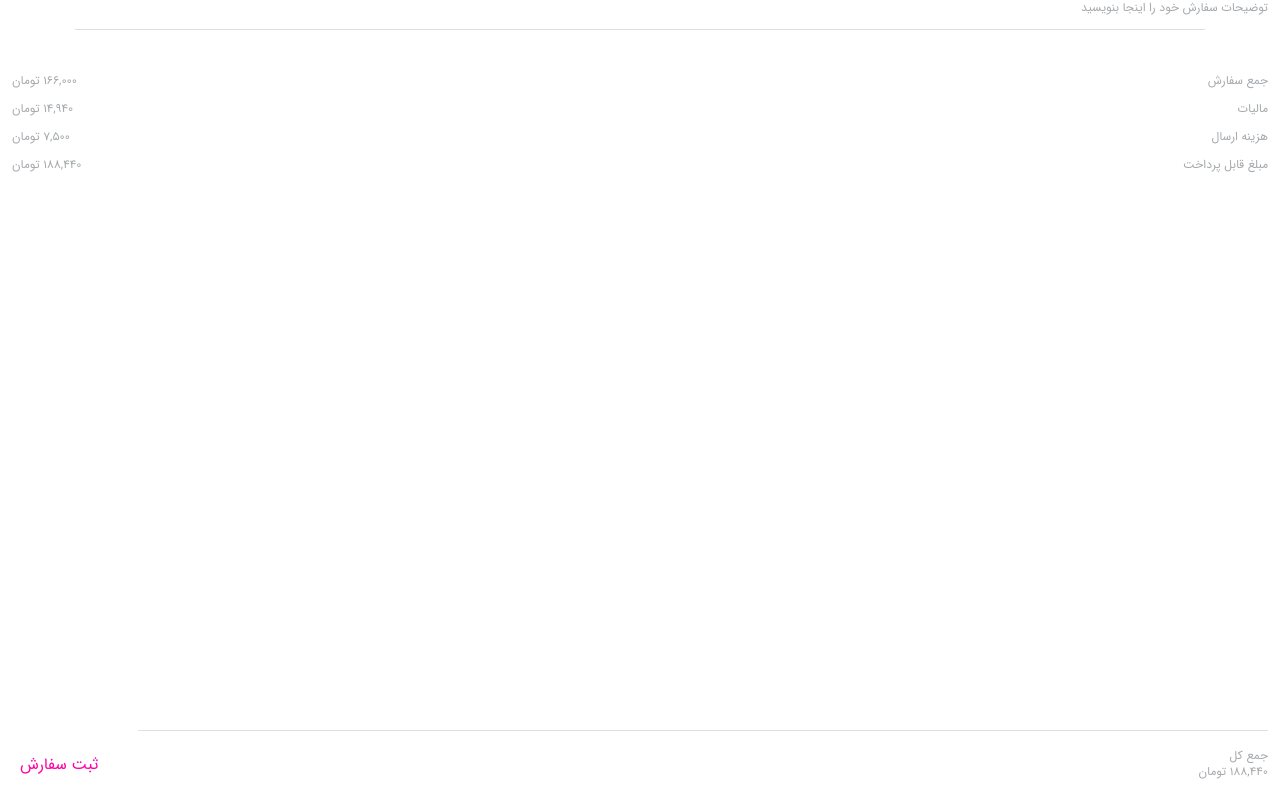
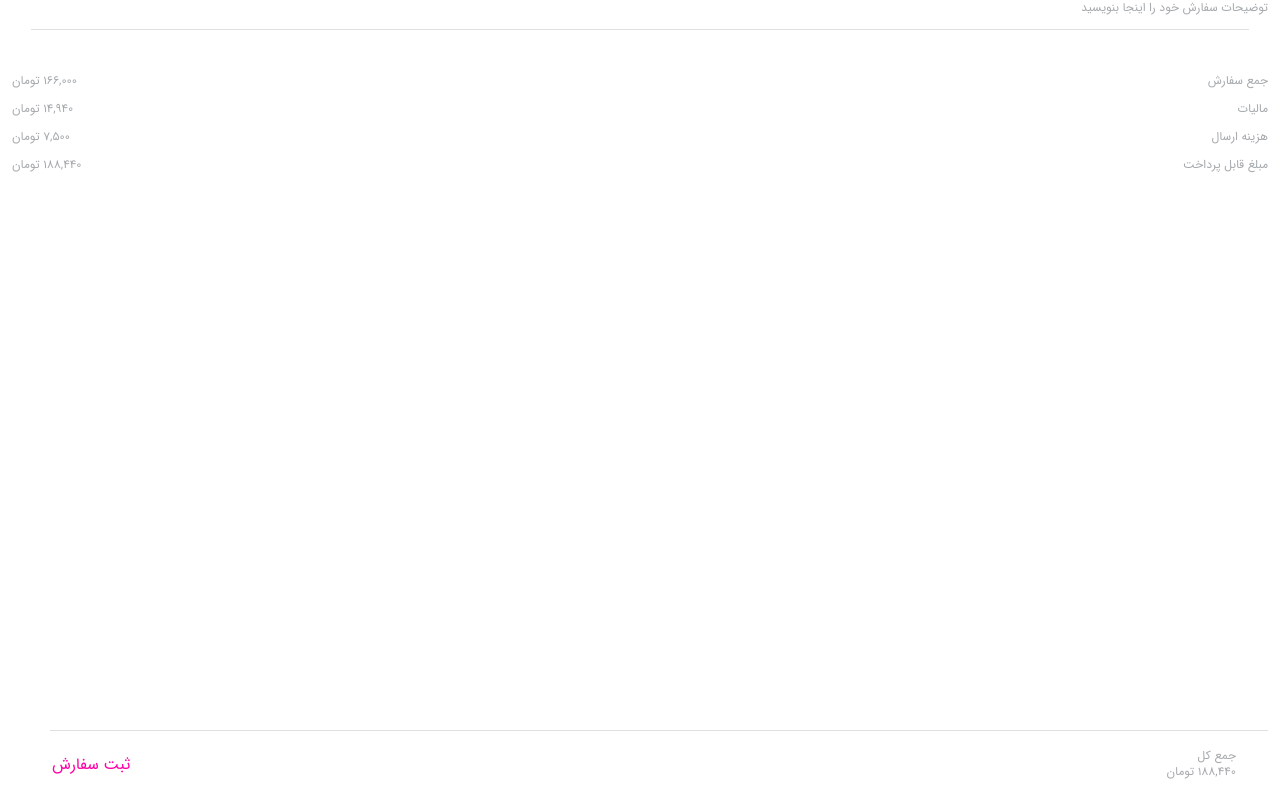
Before and after one commit to NavidRouzbeh/Snappfood, a Next.js app: page / in a window 1280 px wide. Shown: the part 248-1055 px from the top of the page. Built offline with nearby package versions, Linux system fonts and the light colour scheme.

Commit message:
fix: footer padding

```diff
--- a/Component/Cart/MobileCart.tsx
+++ b/Component/Cart/MobileCart.tsx
@@ -73,12 +73,12 @@ const MobileCart = () => {
                         </Grid>
                     </Grid>
                 </Grid>
-                <Divider sx={{color:'black', width:'90%'}}/>
+                <Divider sx={{color:'black', width:'97%'}}/>
                 <Grid display={'flex'} flexDirection={'column'} gap={1} sx={{width:'100%', mt:4}}>
                     <Typography variant="subtitle2">توضیحات</Typography>
                     <Typography variant="subtitle1">توضیحات سفارش خود را اینجا بنویسید</Typography>
                 </Grid>
-                <Divider sx={{color:'black', width:'90%'}}/>
+                <Divider sx={{color:'black', width:'97%'}}/>
                 <Grid display={'flex'} justifyContent={'space-between'} sx={{width:'100%', mt:4}}>
                         <Typography variant="subtitle1"> جمع سفارش </Typography>
                         <Typography variant="subtitle1"> ۱۶۶,۰۰۰ تومان</Typography>
@@ -98,8 +98,8 @@ const MobileCart = () => {
             </Grid>
             <Grid>
                 <Grid display={'flex'} flexDirection={'column'} sx={{width:'100%'}}>
-                        <Divider sx={{color:'black', width:'90%'}}/>
-                        <Grid display={'flex'} justifyContent={'space-between'} alignItems={'center'} sx={{width:'100%'}}>
+                        <Divider sx={{color:'black', width:'97%'}}/>
+                        <Grid display={'flex'} justifyContent={'space-between'} alignItems={'center'} sx={{width:'100%', px:4}}>
                             <Grid >
                                 <Typography variant="subtitle1">جمع کل</Typography>
                                 <Typography variant="subtitle1">۱۸۸,۴۴۰ تومان</Typography>
```
